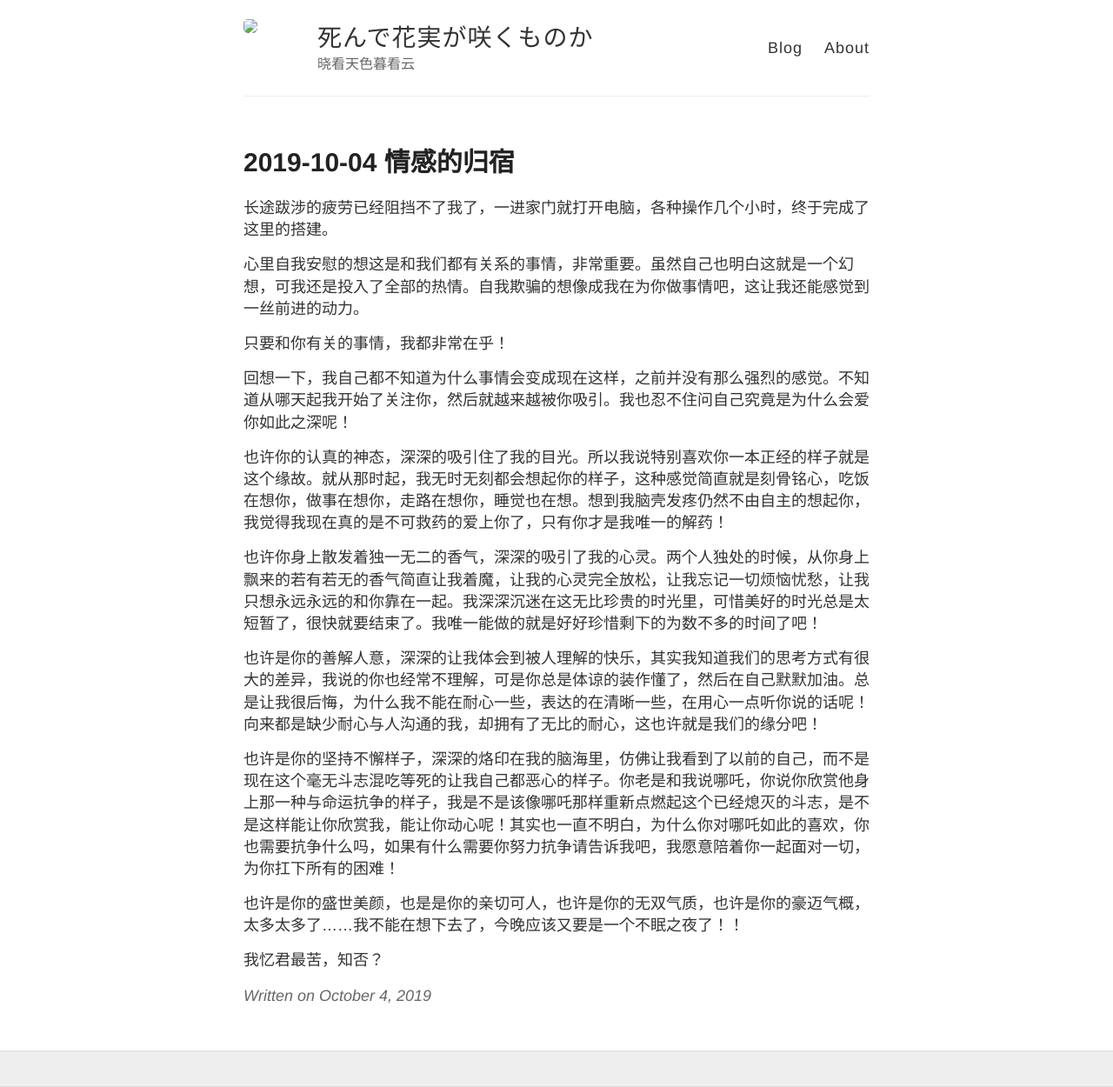
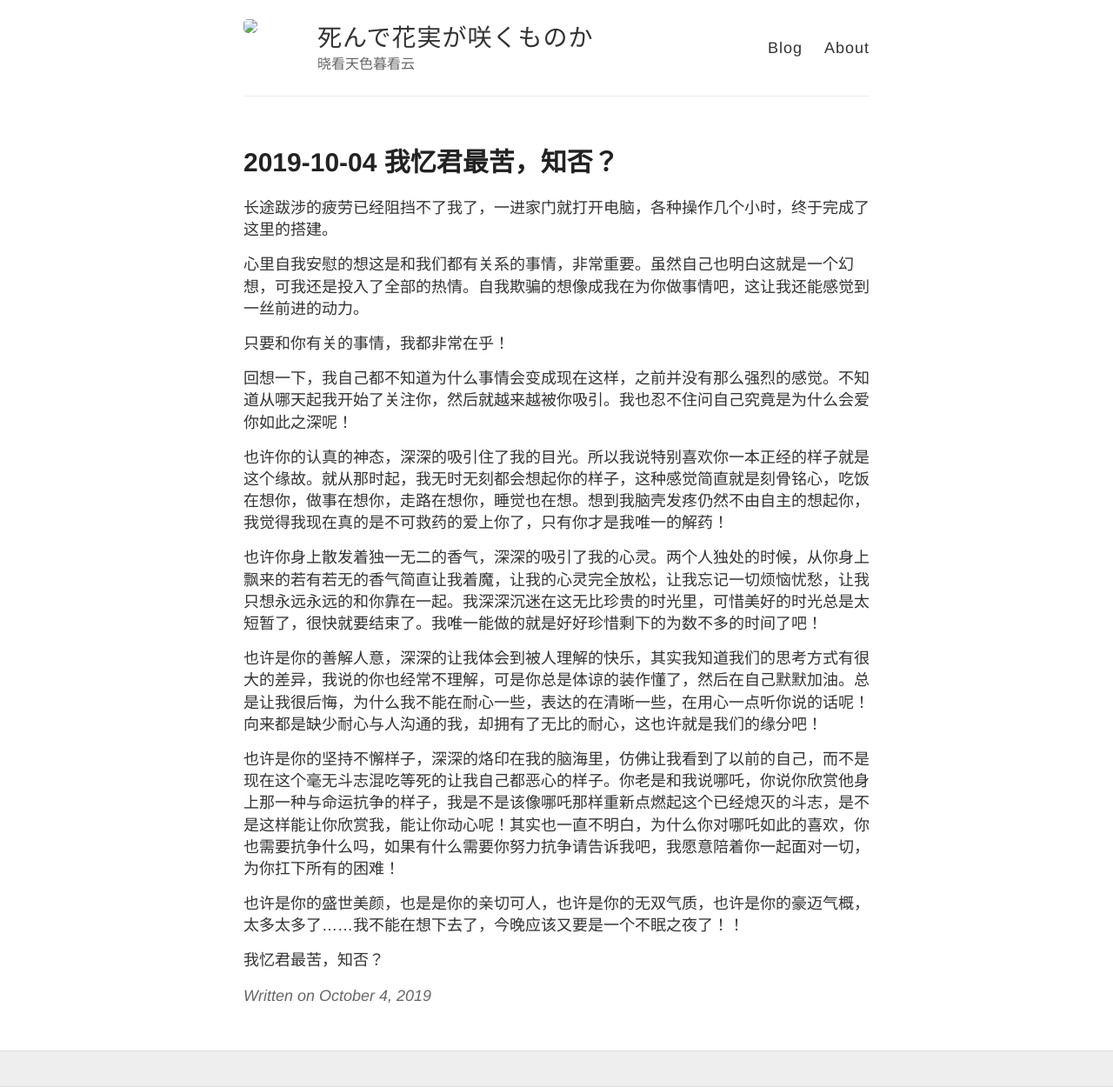
Before and after one commit to wiki650/wiki650.github.io, a Jekyll site: the page built from _posts/2019-10-4-wiki3.md, in a window 1280 px wide. Shown: the whole page at 87% size. Built offline with Jekyll 4.4.1, drawn with Linux system fonts in a browser that asks for light colours.

Commit message:
Update 2019-10-4-wiki3.md

```diff
--- a/_posts/2019-10-4-wiki3.md
+++ b/_posts/2019-10-4-wiki3.md
@@ -1,6 +1,6 @@
 ---
 layout: post
-title: 2019-10-04 情感的归宿
+title: 2019-10-04 我忆君最苦，知否？
 ---
 
 长途跋涉的疲劳已经阻挡不了我了，一进家门就打开电脑，各种操作几个小时，终于完成了这里的搭建。
```
